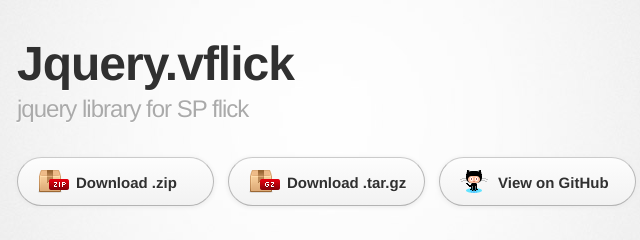
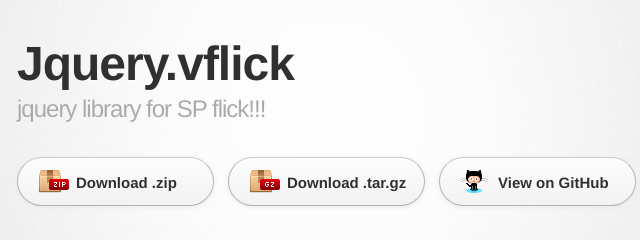
Before and after one commit to gorbachov/jquery.vflick, a plain HTML site: page index.html in a window 1280 px wide. Shown: the top 240 px of the page, 313-953 px from the left. Drawn offline with Linux system fonts and the light colour scheme; a web font is replaced by a local one.

Commit message:
- commit test

```diff
--- a/index.html
+++ b/index.html
@@ -19,7 +19,7 @@
 
         <header>
           <h1>Jquery.vflick</h1>
-          <h2>jquery library for SP flick</h2>
+          <h2>jquery library for SP flick!!!</h2>
         </header>
 
         <section id="downloads" class="clearfix">
```
